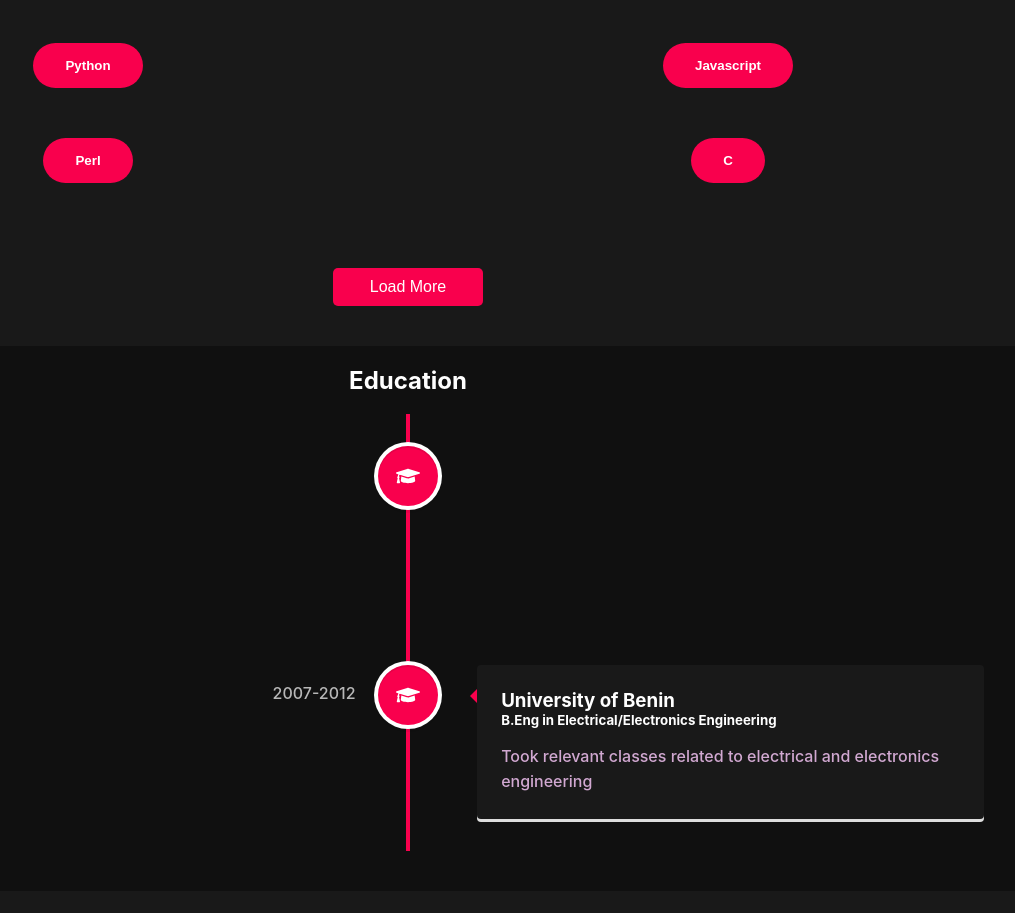
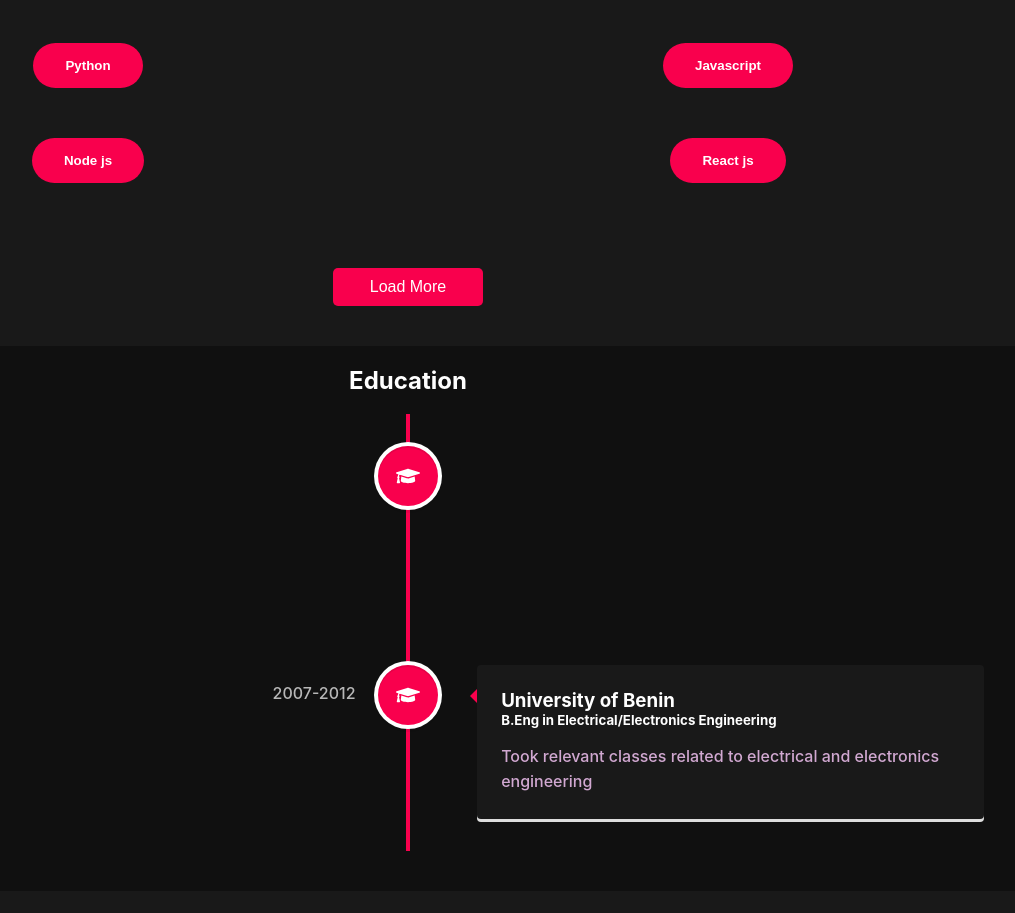
Before and after one commit to enahororenas/portfolio, a React (Create React App) app: page / in a window 1280 px wide. Shown: the part 3860-4773 px from the top of the page, without its empty margins (232-1247 px from the left). Built offline with nearby package versions, Linux system fonts and the light colour scheme; the HTML template or start-up script is replaced by a standard one.

Commit message:
fixed pointer

```diff
--- a/src/pages/Skills.js
+++ b/src/pages/Skills.js
@@ -5,8 +5,9 @@
 const Skills = () => {
 
   const data = [
-    { name: "Python"},{name: "Javascript"},{ name: "Perl"},{ name: "C"},{ name: "C Shell"},{name: "TCL"},
-    {name: "Full Stack Development"},{name: "Node js"},{name: "React js"},{name: "Express js"},
+    { name: "Python"},{name: "Javascript"},{name: "Node js"},{name: "React js"},{name: "Express js"},
+    { name: "MongoDB"},{ name: "PostgreSQL"},{ name: "HTML"},{ name: "CSS"},
+    { name: "C"},{ name: "C Shell"},{ name: "Java"},{ name: "Perl"},{name: "TCL"},
   ];
 
   //const colors = ["#F1C40F","#4B088A","#8181F7","#FE2EF7","#585858","#800000","#0088FE","#00C49F","#FFBB28","#FF8042","#001CCE","#00C79F","#FFBB24","#FF1042","#FF1042"];
```
